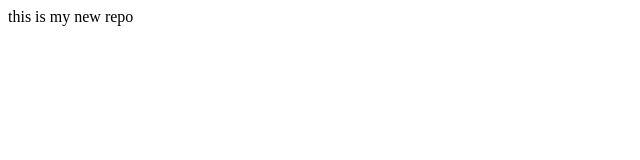
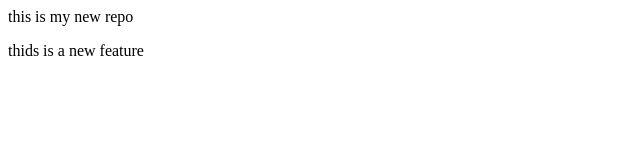
Before and after one commit to Jyoti17823/localrepo, a plain HTML site: page index.html in a window 1280 px wide. Shown: the whole page, without its empty margins (0-640 px from the left). Drawn offline with Linux system fonts and the light colour scheme.

Commit message:
add new feature

```diff
--- a/index.html
+++ b/index.html
@@ -1 +1,2 @@
 <p>this is my new repo</p>
+<p>thids is a new feature</p>
```
